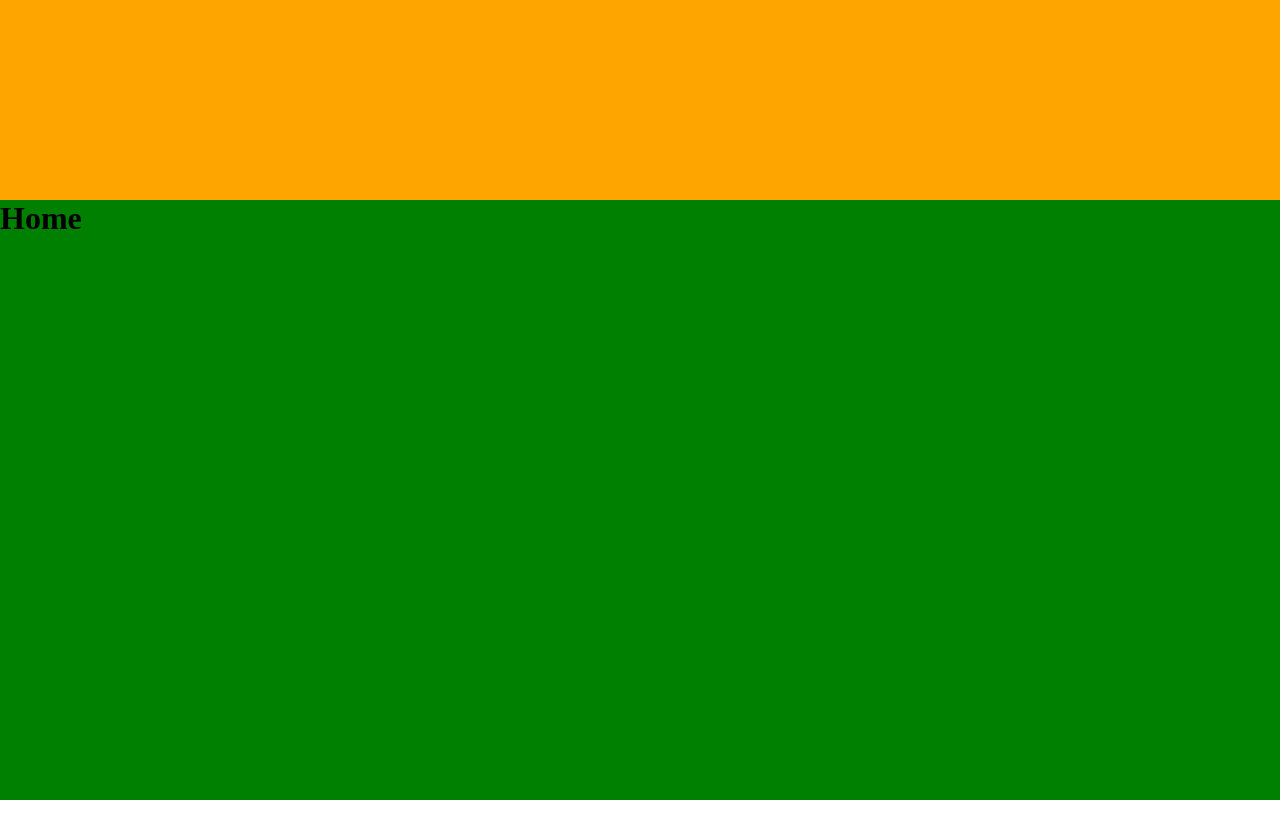
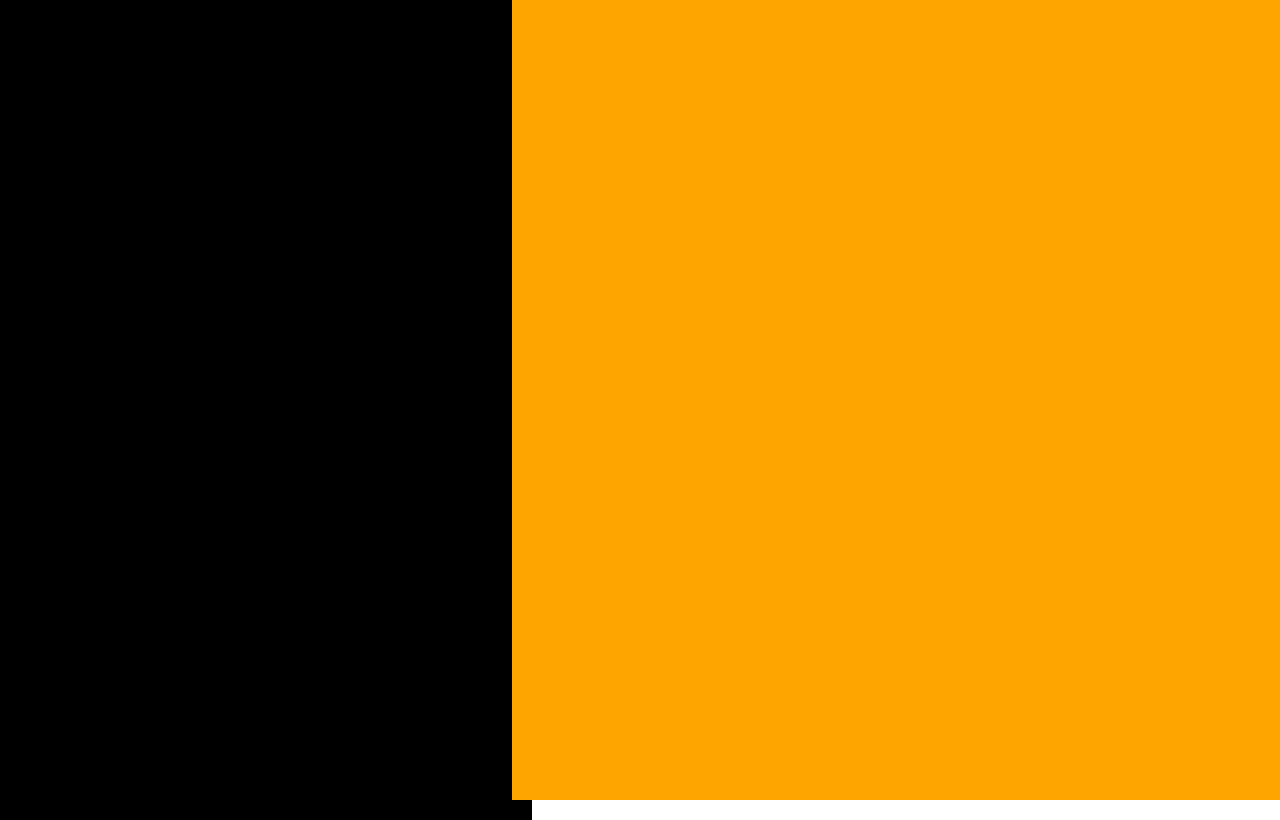
Before and after one commit to cmir22/portfolio, a React (Vite) app: page / in a window 1280 px wide. Built offline with nearby package versions, Linux system fonts and the light colour scheme.

Commit message:
started to work on design

```diff
--- a/src/App.scss
+++ b/src/App.scss
@@ -0,0 +1,17 @@
+.sections {
+  width: 100%;
+  height: 100vh;
+  display: flex;
+
+  &__left {
+    width: 40%;
+    height: 100%;
+    background-color: green;
+  }
+
+  &__right {
+    width: 60%;
+    height: 100%;
+    background-color: orange;
+  }
+}
--- a/src/App.tsx
+++ b/src/App.tsx
@@ -1,11 +1,15 @@
 import "./App.scss";
-import PageContainer from "./components/PageContainer/PageContainer";
-import Home from "./pages/Home";
+import InformationCard from "./pages/Home/InformationCard/InformationCard";
 
 const App = () => {
   return (
     <>
-      <PageContainer children={<Home />} />
+      <div className="sections">
+        <div className="sections__left">
+          <InformationCard />
+        </div>
+        <div className="sections__right"></div>
+      </div>
     </>
   );
 };
--- a/src/pages/Home.tsx
+++ b/src/pages/Home/Home.tsx
@@ -1,10 +1,8 @@
-import Header from "../components/Header/Header";
 import "./Home.scss";
 
 const Home = () => {
   return (
     <div className="home">
-      <Header></Header>
       <h1>Home</h1>
     </div>
   );
--- /dev/null
+++ b/src/pages/Home/InformationCard/InformationCard.scss
@@ -0,0 +1,6 @@
+.information_card_container {
+  width: 100%;
+  height: 100%;
+  background-color: black;
+  padding: 10px;
+}
--- /dev/null
+++ b/src/pages/Home/InformationCard/InformationCard.tsx
@@ -0,0 +1,11 @@
+import "./InformationCard.scss";
+
+const InformationCard = () => {
+  return (
+    <>
+      <div className="information_card_container"></div>
+    </>
+  );
+};
+
+export default InformationCard;
```
Also changed, not shown: src/pages/Home/Home.scss (renamed from src/pages/Home.scss).
